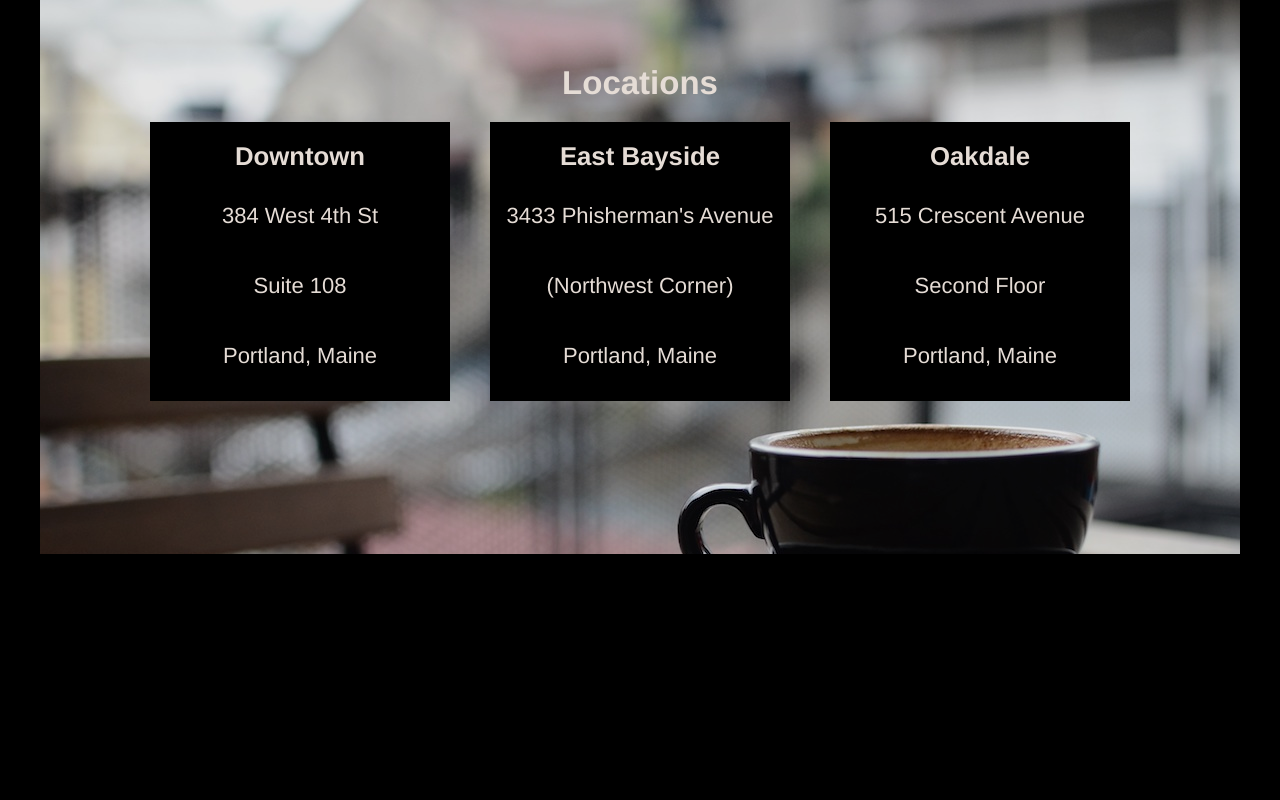
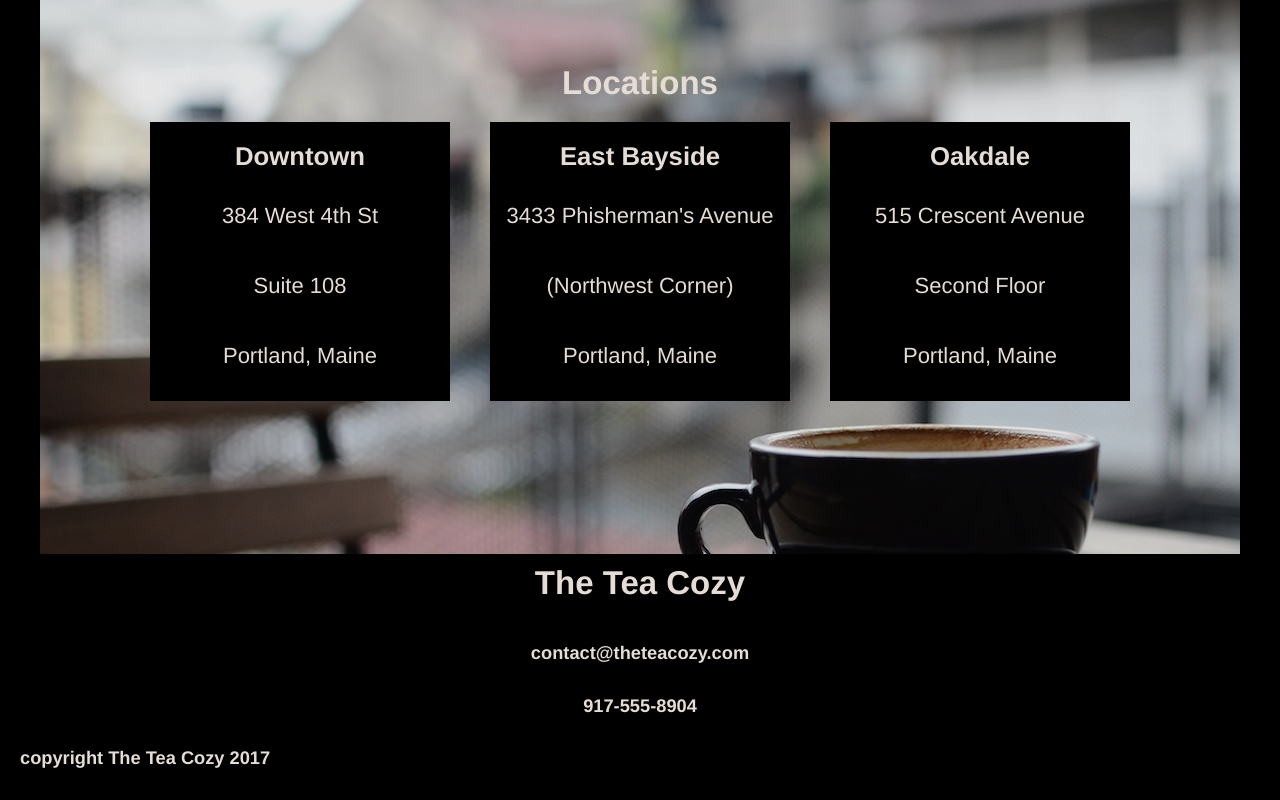
Before and after one commit to trumanTran/TeaCozy, a plain HTML site: page index.html in a window 1280 px wide. Shown: the part 1555-2355 px from the top of the page. Before the commit the page ends 2109 px from the top, so only its background shows below. Drawn offline with Linux system fonts and the light colour scheme.

Commit message:
Finish project

```diff
--- a/index.html
+++ b/index.html
@@ -85,5 +85,14 @@
       </div>
     </div>
 
+    <div class="contact">
+      <h2>The Tea Cozy</h2>
+      <h5>contact@theteacozy.com</h5>
+      <h5>917-555-8904
+    </div>
+
+    <footer>
+      <h5>copyright The Tea Cozy 2017</h5>
+    </footer>
   </body>
 </html>
--- a/resources/css/style.css
+++ b/resources/css/style.css
@@ -120,3 +120,12 @@ h2, h3, h4{
   flex-direction: column;
   justify-content: center;
 }
+
+#contact{
+  height: 200px;
+}
+
+footer{
+  text-align: left;
+  padding-left: 20px;
+}
```
